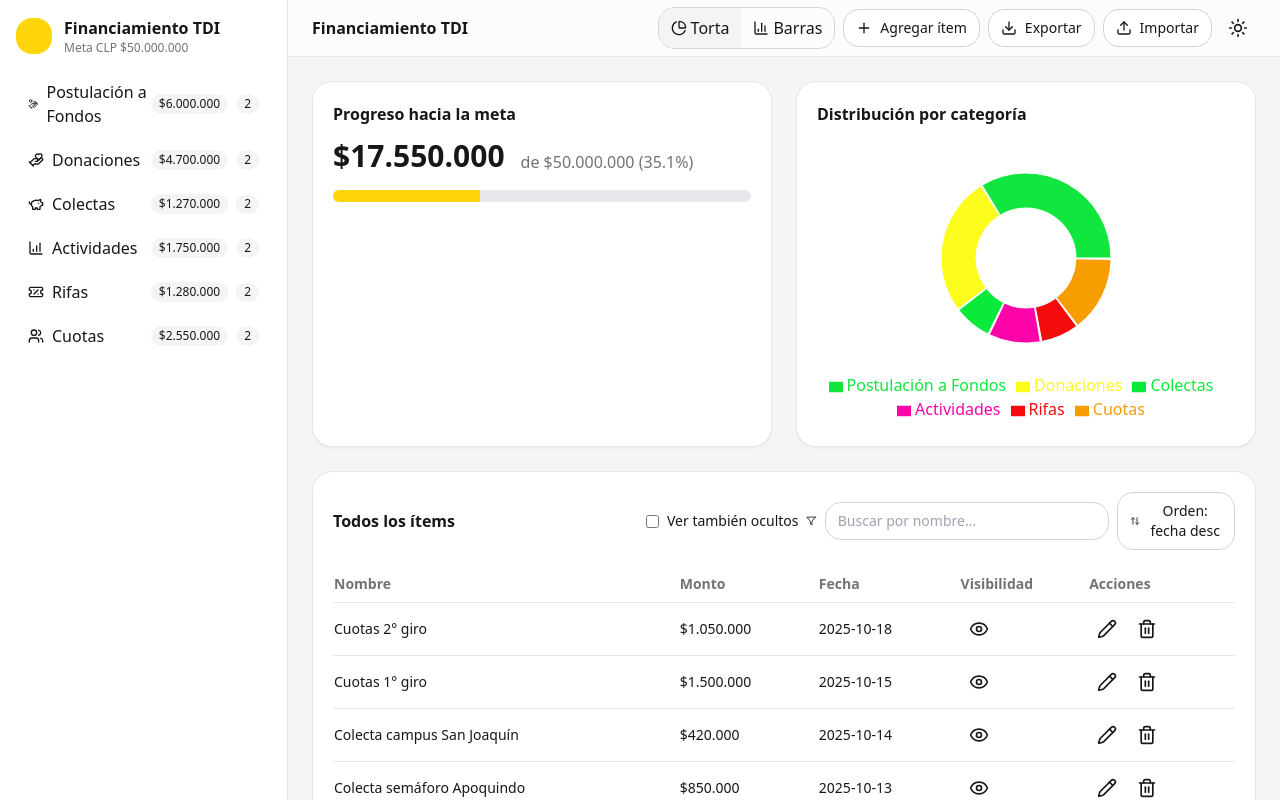
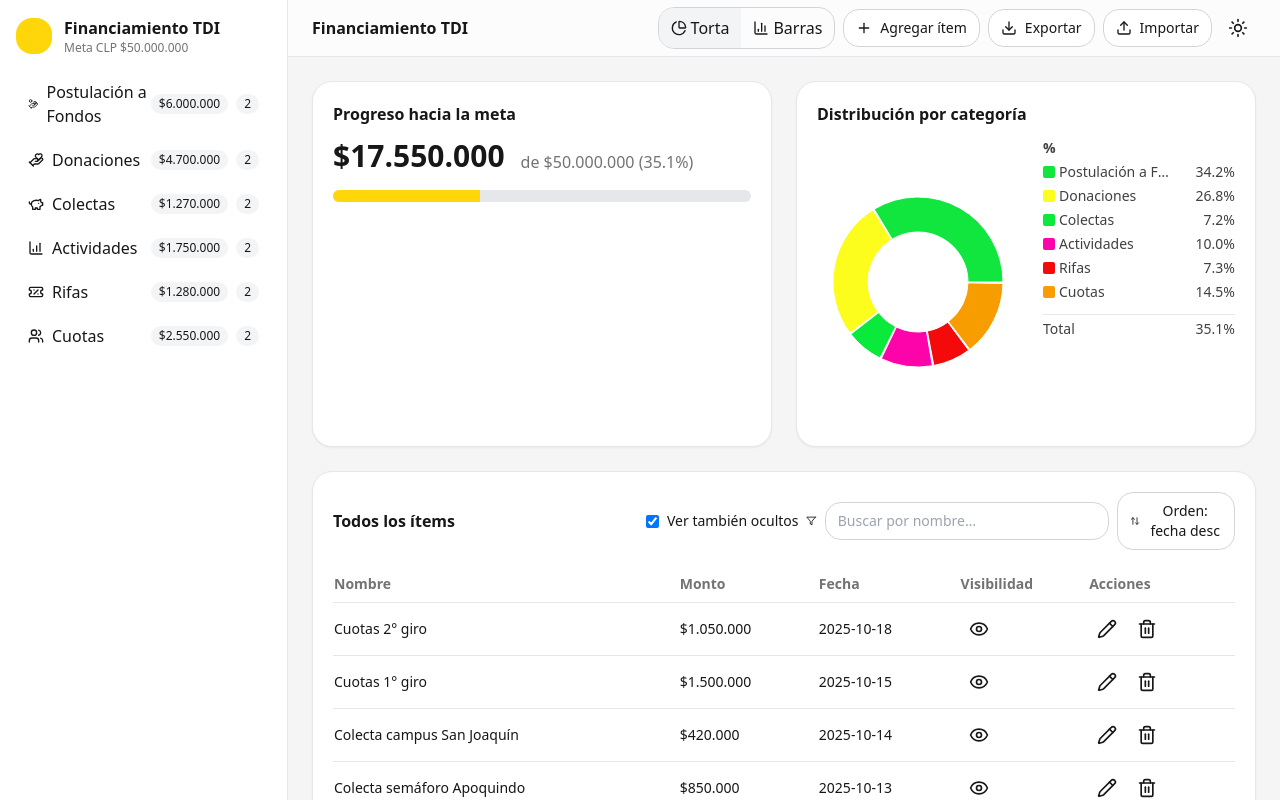
Before and after one commit to Matiiass08/TDI-Financiamiento, a React (Vite) app: page / in a window 1280 px wide. Shown: the top 800 px of the page. Built offline with nearby package versions, Linux system fonts and the light colour scheme.

Commit message:
modificaciones 1

```diff
--- a/src/components/ChartCard.tsx
+++ b/src/components/ChartCard.tsx
@@ -1,41 +1,82 @@
 import { useApp } from '@/store/appStore'
-import { categoriaIds } from '@/lib/metrics'
+import { categoriaIds, totalVisible } from '@/lib/metrics'
 import { categoriaLabel, fmtCLP } from '@/lib/format'
-import { ResponsiveContainer, PieChart, Pie, Cell, Tooltip as RTooltip, Legend, BarChart, Bar, XAxis, YAxis, CartesianGrid } from 'recharts'
+import { META_CLP } from '@/config'
+import {
+  ResponsiveContainer,
+  PieChart,
+  Pie,
+  Cell,
+  Tooltip as RTooltip,
+  Legend,
+  BarChart,
+  Bar,
+  XAxis,
+  YAxis,
+  CartesianGrid
+} from 'recharts'
 
 const COLORS = ['#11e63fff', '#fcfc1dff', '#0aea3bff', '#fc04a9ff', '#f40a0aff', '#f89d00ff']
 
 export function ChartCard() {
   const { items, chartType } = useApp()
 
+  // Total visible global y porcentaje sobre la meta
+  const total = totalVisible(items)
+  const pctTotal = ((total / META_CLP) * 100).toFixed(1)
+
   const data = categoriaIds.map((c, idx) => ({
     key: c,
     name: categoriaLabel[c],
-    value: items.filter(i => i.visible && i.categoria === c).reduce((a, b) => a + b.montoCLP, 0),
+    value: items
+      .filter(i => i.visible && i.categoria === c)
+      .reduce((a, b) => a + b.montoCLP, 0),
     fill: COLORS[idx % COLORS.length]
   }))
 
   return (
     <section className="card p-5">
       <h2 className="font-semibold mb-3">Distribución por categoría</h2>
-      <div className="h-72">
+      <div className="h-72 flex gap-6">
+        {/* 🎯 Contenedor del gráfico */}
+        <div className="flex-1">
           <ResponsiveContainer width="100%" height="100%">
             {chartType === 'pie' ? (
               <PieChart>
-              <Pie dataKey="value" data={data} nameKey="name" innerRadius={50} outerRadius={85} paddingAngle={1}>
+                <Pie
+                  dataKey="value"
+                  data={data}
+                  nameKey="name"
+                  innerRadius={50}
+                  outerRadius={85}
+                  paddingAngle={1}
+                  labelLine={false}
+                >
                   {data.map((entry, index) => (
                     <Cell key={`cell-${index}`} fill={entry.fill} />
                   ))}
                 </Pie>
                 <RTooltip formatter={(v: any, _n: any, p: any) => [fmtCLP(v), p?.payload?.name]} />
-              <Legend />
               </PieChart>
             ) : (
               <BarChart data={data} margin={{ left: 8, right: 8 }}>
                 <CartesianGrid strokeDasharray="3 3" />
-              <XAxis dataKey="name" tick={{ fontSize: 12 }} interval={0} angle={-15} textAnchor="end" height={50} />
+                <XAxis
+                  dataKey="name"
+                  tick={{ fontSize: 12 }}
+                  interval={0}
+                  angle={-15}
+                  textAnchor="end"
+                  height={50}
+                />
                 <YAxis tickFormatter={(v) => fmtCLP(v)} width={90} />
-              <RTooltip formatter={(v: any, _n: any, p: any) => [fmtCLP(v), p?.payload?.name]} />
+                {/* Tooltip con monto + porcentaje */}
+                <RTooltip
+                  formatter={(v: any, _n: any, p: any) => {
+                    const pct = ((v / total) * 100).toFixed(1) + '%'
+                    return [`${fmtCLP(v)} (${pct})`, p?.payload?.name]
+                  }}
+                />
                 <Bar dataKey="value">
                   {data.map((entry, index) => (
                     <Cell key={`bar-${index}`} fill={entry.fill} />
@@ -45,5 +86,35 @@ export function ChartCard() {
             )}
           </ResponsiveContainer>
         </div>
+
+        {/* 📊 Leyenda lateral fija con porcentajes */}
+        {chartType === 'pie' && (
+          <div className="w-48 flex flex-col justify-start text-sm text-neutral-700 dark:text-neutral-200">
+            <div className="font-semibold mb-1">%</div>
+            {data.map((d, i) => {
+              const pct = total > 0 ? ((d.value / total) * 100).toFixed(1) : '0.0'
+              return (
+                <div key={d.key} className="flex items-center justify-between mb-1">
+                  <div className="flex items-center gap-1">
+                    <div
+                      className="w-3 h-3 rounded-sm"
+                      style={{ backgroundColor: d.fill }}
+                    ></div>
+                    <span className="truncate max-w-[7rem]" title={d.name}>
+                      {d.name}
+                    </span>
+                  </div>
+                  <span>{pct}%</span>
+                </div>
+              )
+            })}
+            <div className="mt-2 pt-1 border-t border-gray-200 dark:border-neutral-700 flex justify-between font-medium">
+              <span>Total</span>
+              <span>{pctTotal}%</span>
+            </div>
+          </div>
+        )}
+      </div>
     </section>
-  )}
+  )
+}
--- a/src/store/appStore.ts
+++ b/src/store/appStore.ts
@@ -11,7 +11,7 @@ export const useApp = create<AppState>((set, get) => ({
   metaCLP: persisted?.metaCLP ?? META_CLP,
   items: persisted?.items ?? seedItems(),
   selectedCategory: null,
-  showHiddenInCategory: false,
+  showHiddenInCategory: true,
   chartType: 'pie',
 
   addItem: (payload) => {
```
Lines whose indentation alone changed are shown as unchanged.
